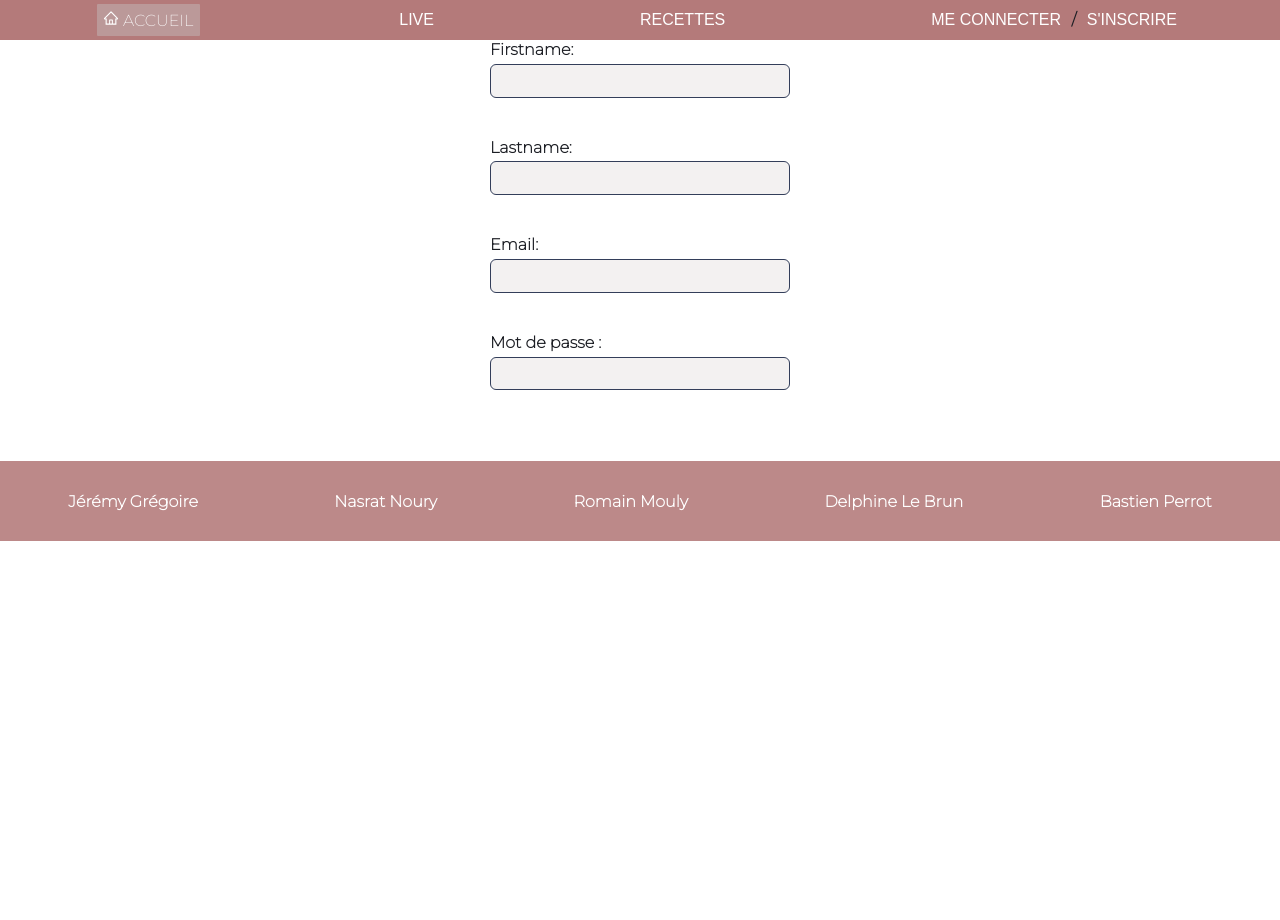
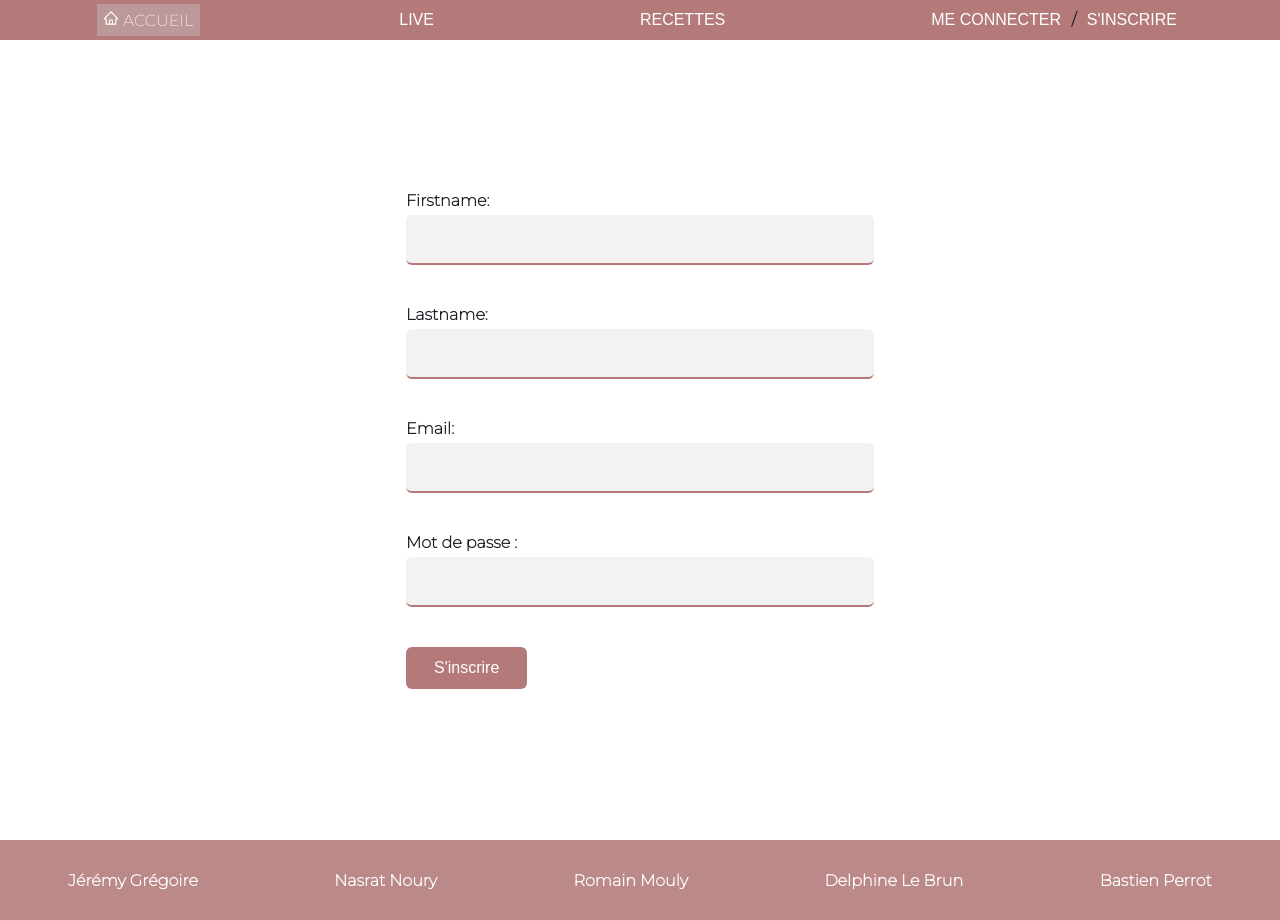
Before and after one commit to DelphLB/hackaton3-front, a React (Create React App) app: page /inscription in a window 1280 px wide. Before the commit the page ends 800 px from the top, so only its background shows below. Built offline with nearby package versions, Linux system fonts and the light colour scheme.

Commit message:
style : add the css of signIn and signup

```diff
--- a/src/components/SignIn.jsx
+++ b/src/components/SignIn.jsx
@@ -2,8 +2,14 @@ import React, { useState } from 'react';
 import { useForm } from 'react-hook-form';
 import axios from 'axios';
 import { useHistory } from 'react-router-dom';
+import { connect } from 'react-redux';
+import {
+    userConnectedAction,
+    userDataAction,
+} from '../redux/actions/userAction';
+import '../style/SignIn.css';
 
-const SignIn = () => {
+const SignIn = ({ user, handleIsConnected, handleUserData }) => {
     const history = useHistory();
     const [formData, setFormData] = useState({});
 
@@ -16,6 +22,11 @@ const SignIn = () => {
         await axios
             .post('https://cookeat-wild.herokuapp.com/api/users/', watch())
             .then((response) => {
+                handleIsConnected(true);
+                handleUserData({
+                    firstname: watch('firstname'),
+                    lastname: watch('lastname'),
+                });
                 history.push('/');
             });
     };
@@ -38,7 +49,7 @@ const SignIn = () => {
         email: {
             required: 'vous devez entrer un email',
             pattern: {
-                type: /^[a-zA-Z0-9.-_]+@[a-zA-Z0-9-]+\.([a-zA-Z0-9-]{2,3})$/,
+                value: /^[a-zA-Z0-9.-_]+@[a-zA-Z0-9-]+\.([a-zA-Z0-9-]{2,3})$/,
                 message: "Votre email n'est pas au bon format",
             },
         },
@@ -52,12 +63,10 @@ const SignIn = () => {
         },
     };
 
-    console.log(errors);
-
     const SetFormValidationMessage = () => {
         if (isSubmitted && !isSubmitSuccessful) {
             return (
-                <div className="alert alert-success">
+                <div className="alert alert-danger">
                     Vos informations sont incorrects
                 </div>
             );
@@ -65,7 +74,7 @@ const SignIn = () => {
     };
 
     return (
-        <div className="SignIn">
+        <div className="sign-in">
             <form onSubmit={handleSubmit(onSubmit)}>
                 {SetFormValidationMessage()}
                 <div className="form-group">
@@ -74,10 +83,15 @@ const SignIn = () => {
                         type="text"
                         name="firstname"
                         id="firstname"
+                        className={
+                            errors.firstname ? 'input-error' : 'input-default'
+                        }
                         ref={register(validation.firstname)}
                     />
                     {errors.firstname && (
-                        <span>{errors.firstname.message}</span>
+                        <span className="feedback-error">
+                            {errors.firstname.message}
+                        </span>
                     )}
                 </div>
                 <div className="form-group">
@@ -86,9 +100,16 @@ const SignIn = () => {
                         type="text"
                         name="lastname"
                         id="lastname"
+                        className={
+                            errors.lastname ? 'input-error' : 'input-default'
+                        }
                         ref={register(validation.lastname)}
                     />
-                    {errors.lastname && <span>{errors.lastname.message}</span>}
+                    {errors.lastname && (
+                        <span className="feedback-error">
+                            {errors.lastname.message}
+                        </span>
+                    )}
                 </div>
                 <div className="form-group">
                     <label htmlFor="email">Email: </label>
@@ -96,9 +117,16 @@ const SignIn = () => {
                         type="email"
                         name="email"
                         id="email"
+                        className={
+                            errors.email ? 'input-error' : 'input-default'
+                        }
                         ref={register(validation.email)}
                     />
-                    {errors.email && <span>{errors.email.message}</span>}
+                    {errors.email && (
+                        <span className="feedback-error">
+                            {errors.email.message}
+                        </span>
+                    )}
                 </div>
                 <div className="form-group">
                     <label htmlFor="password">Mot de passe : </label>
@@ -106,9 +134,16 @@ const SignIn = () => {
                         type="password"
                         name="password"
                         id="password"
-                        ref={register({ required: true })}
+                        className={
+                            errors.password ? 'input-error' : 'input-default'
+                        }
+                        ref={register(validation.password)}
                     />
-                    {errors.password && <span>{errors.password.message}</span>}
+                    {errors.password && (
+                        <span className="feedback-error">
+                            {errors.password.message}
+                        </span>
+                    )}
                 </div>
                 <button type="submit">S'inscrire</button>
             </form>
@@ -116,4 +151,13 @@ const SignIn = () => {
     );
 };
 
-export default SignIn;
+const mapStateToProps = (state) => ({
+    user: state.user,
+});
+
+const mapDispatchToProps = (dispatch) => ({
+    handleIsConnected: (newValue) => dispatch(userConnectedAction(newValue)),
+    handleUserData: (newValue) => dispatch(userDataAction(newValue)),
+});
+
+export default connect(mapStateToProps, mapDispatchToProps)(SignIn);
--- a/src/components/SignUp.jsx
+++ b/src/components/SignUp.jsx
@@ -6,6 +6,7 @@ import {
     userConnectedAction,
     userDataAction,
 } from '../redux/actions/userAction';
+import '../style/SignIn.css';
 
 const SignUp = ({ user, handleIsConnected, handleUserData }) => {
     const [formData, setFormData] = useState({
@@ -47,7 +48,7 @@ const SignUp = ({ user, handleIsConnected, handleUserData }) => {
     };
 
     return (
-        <div className="Login">
+        <div className="sign-up">
             {user.connected && <Redirect to="/" />}
             <form onSubmit={(e) => handleSubmit(e)}>
                 <div className="form-group">
--- a/src/components/homepage/Prog.jsx
+++ b/src/components/homepage/Prog.jsx
@@ -93,12 +93,14 @@ const Prog = ({ user }) => {
                                             .fromNow()}
                                     </h2>
                                     <h5>Proposé par {recette.chef}</h5>
-                                    <Link
-                                        className="prog-live-button"
-                                        to={`/videoChat/${recette.name}`}
-                                    >
-                                        Accéder au live
-                                    </Link>
+                                    <div className="link-live">
+                                        <Link
+                                            className="prog-live-button items"
+                                            to={`/videoChat/${recette.name}`}
+                                        >
+                                            Accéder au live
+                                        </Link>
+                                    </div>
                                 </div>
                             </div>
                         </div>
--- a/src/components/homepage/ToggleModal.jsx
+++ b/src/components/homepage/ToggleModal.jsx
@@ -4,7 +4,11 @@ import '../../style/ToggleModal.css';
 const ToggleModal = ({ handleClickClose }) => {
     return (
         <div onClick={handleClickClose} className="overlay">
-            <div className="contenu">contenu modale</div>
+            <div className="contenu">
+                <p>Bonjour chef cuisinier,</p>{' '}
+                <p>Vous souhaitez proposer un cours de cuisine en direct ?</p>{' '}
+                <p>Connectez-vous à Cook'eat et patagez votre talent!</p>
+            </div>
         </div>
     );
 };
--- a/src/style/Prog.css
+++ b/src/style/Prog.css
@@ -1,7 +1,7 @@
 .Prog {
     flex-direction: column;
     align-items: center;
-  background-image: url("../assets/fond.png");
+    background-image: url('../assets/fond.png');
     background-repeat: no-repeat;
     background-size: cover;
     background-position: center;
@@ -37,6 +37,7 @@
     align-items: center;
     width: 40vh;
     justify-content: space-between;
+    position: relative;
 }
 
 .BlockImage {
@@ -74,7 +75,13 @@
 }
 
 .ProgBloc:hover .prog-live-button {
-    display: inline-block;
+    display: block;
+    text-decoration: none;
+    color: rgba(172, 108, 108, 1);
+    position: absolute;
+    bottom: 0;
+    margin-bottom: 50px;
+    font-size: 1.5rem;
 }
 
 .ProgBloc:hover .BlockImage {
@@ -130,3 +137,8 @@
     font-weight: 600;
     border-bottom: 1px solid black;
 }
+
+.link-live {
+    display: flex;
+    justify-content: center;
+}
--- /dev/null
+++ b/src/style/SignIn.css
@@ -0,0 +1,78 @@
+.sign-in,
+.sign-up {
+    display: flex;
+    justify-content: center;
+    align-items: center;
+    min-height: 100vh;
+}
+
+.sign-in form,
+.sign-up form {
+    width: 100%;
+    max-width: 500px;
+    padding: 0 1rem;
+}
+
+.sign-in .form-group,
+.sign-up .form-group {
+    width: 100%;
+    max-width: 500px;
+    margin-bottom: 2.5rem;
+}
+
+.sign-in .form-group > input,
+.sign-up .form-group > input {
+    height: 50px;
+    border: none;
+    border-bottom: 2px solid rgba(172, 108, 108, 0.9);
+    outline: rgba(172, 108, 108, 0.9);
+    margin-bottom: 0;
+}
+
+.sign-in .form-group > input.input-default,
+.sign-up .form-group > input.input-default {
+    background: rgb(243, 241, 241);
+}
+
+.sign-in .form-group > input.input-error,
+.sign-up .form-group > input.input-error {
+    background: rgba(231, 85, 85, 0.2);
+}
+
+.sign-in .form-group > .feedback-error,
+.sign-up .form-group > .feedback-error {
+    color: rgb(231, 85, 85);
+    font-size: 0.8rem;
+    font-weight: bold;
+}
+
+.sign-in form > button,
+.sign-up form > button {
+    background: rgba(172, 108, 108, 0.9);
+    padding: 0.75rem 1.75rem;
+    cursor: pointer;
+    outline: none;
+}
+
+.sign-in form > .alert,
+.sign-up form > .alert {
+    padding: 1rem;
+    border: 2px solid rgb(105, 155, 117);
+    border-radius: 5px;
+    margin-bottom: 2.5rem;
+    color: rgb(38, 73, 46);
+}
+
+.sign-in form > .alert.alert-danger,
+.sign-up form > .alert.alert-danger {
+    background: rgb(233, 190, 190);
+    border-color: rgb(155, 105, 105);
+    color: rgb(73, 38, 38);
+}
+
+.sign-in form > .alert.alert-success,
+.sign-up form > .alert.alert-success {
+    background: rgb(190, 233, 200);
+    border-color: rgb(105, 155, 117);
+    color: rgb(38, 73, 46);
+}
--- a/src/style/ToggleModal.css
+++ b/src/style/ToggleModal.css
@@ -8,6 +8,7 @@
     display: flex;
     justify-content: center;
     align-items: center;
+    z-index: 100;
 }
 
 .contenu {
@@ -15,7 +16,13 @@
     height: 300px;
     background: #f1f1f1;
     display: flex;
+    flex-direction: column;
     justify-content: center;
     align-items: center;
     position: relative;
 }
+
+.contenu p {
+    margin: 20px;
+    text-align: center;
+}
```
Lines whose indentation alone changed are shown as unchanged.
